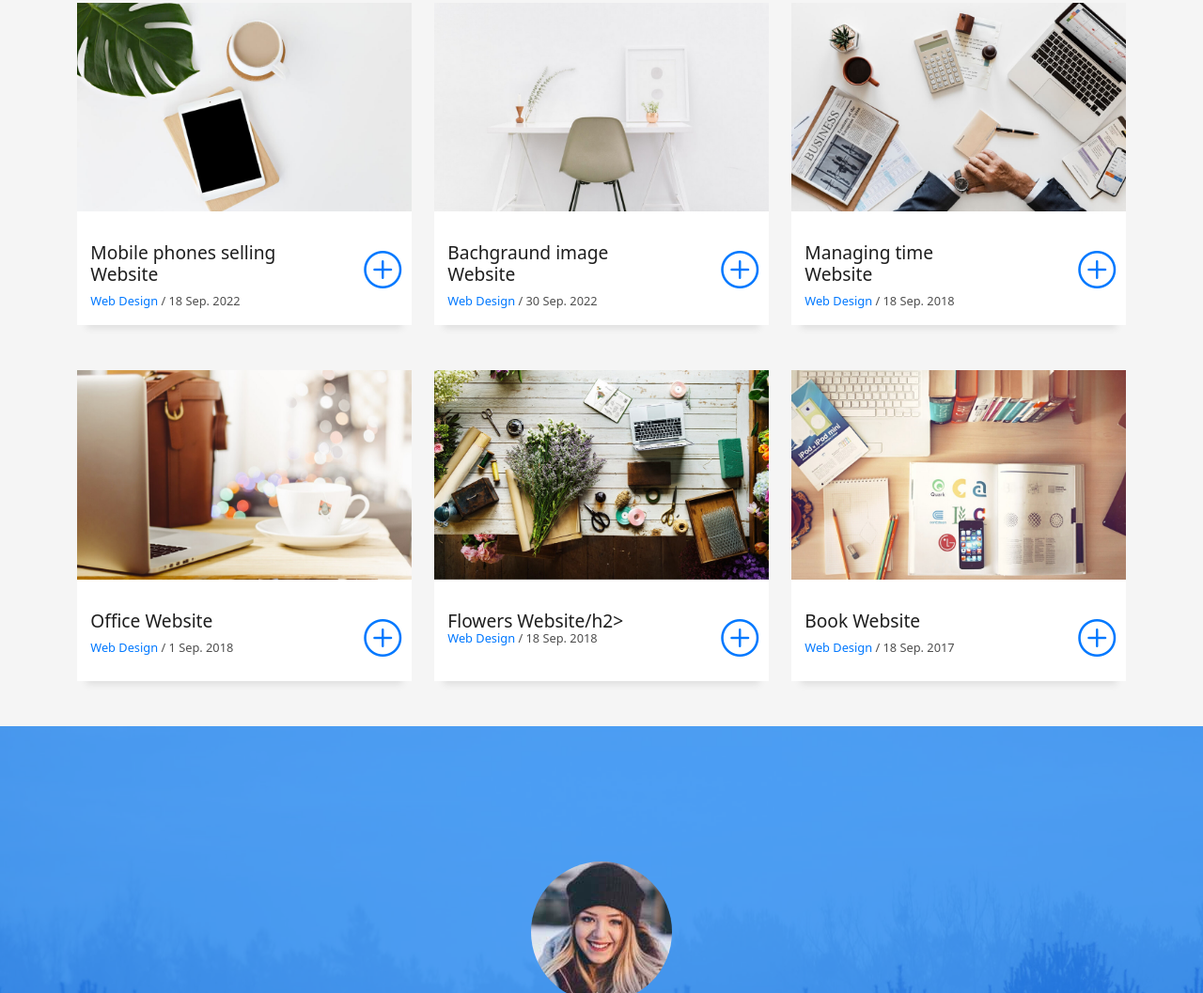
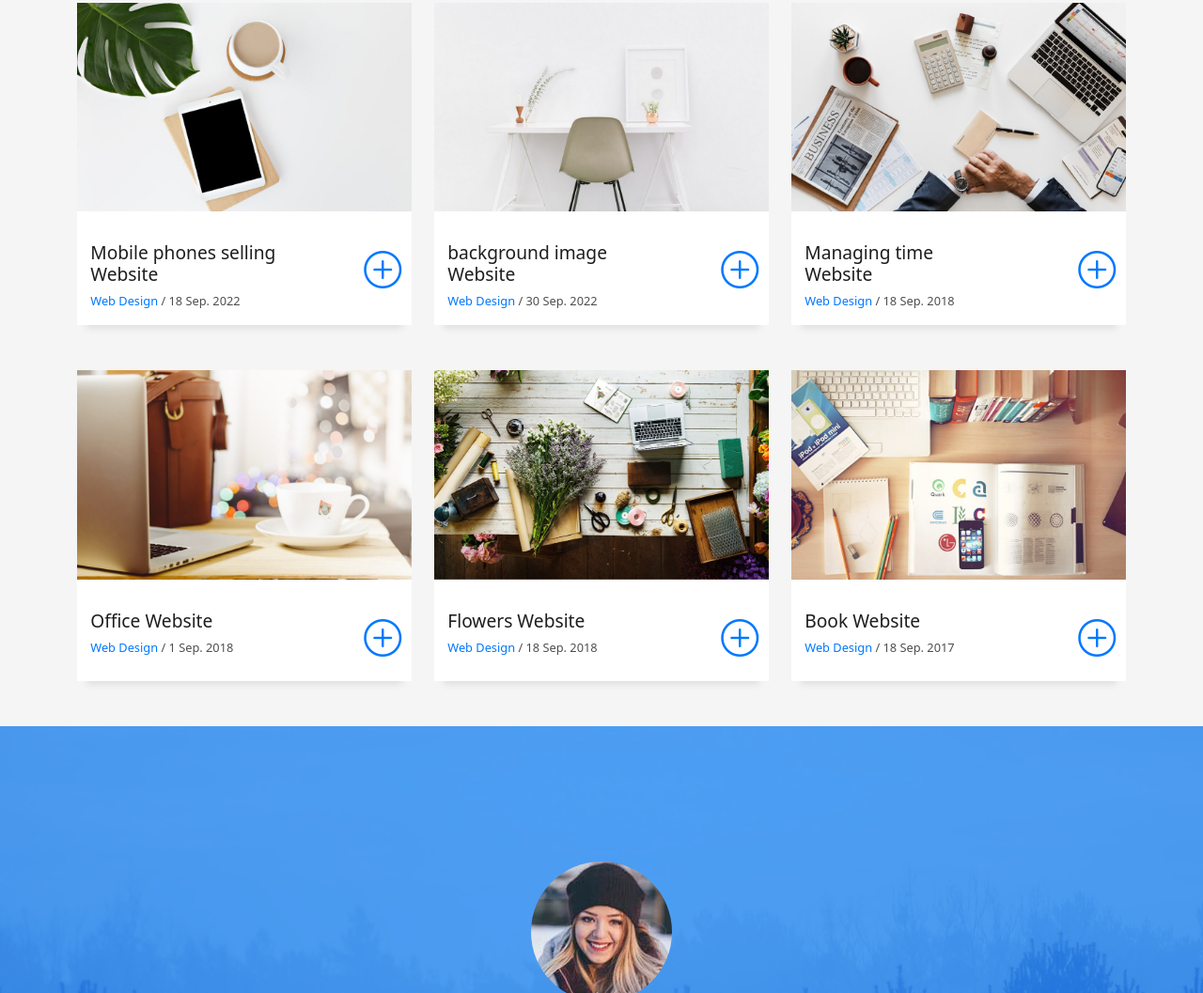
Before and after one commit to Isfandiyor-Az/About-Me, a plain HTML site: page index.html in a window 1280 px wide. Shown: the part 3254-4311 px from the top of the page at 94% size. Drawn offline with Linux system fonts and the light colour scheme.

Commit message:
Update index.html

```diff
--- a/index.html
+++ b/index.html
@@ -369,7 +369,7 @@
               <div class="work-content">
                 <div class="row">
                   <div class="col-sm-8">
-                    <h2 class="w-title">Bachgraund image Website</h2>
+                    <h2 class="w-title">background image Website</h2>
                     <div class="w-more">
                       <span class="w-ctegory">Web Design</span> / <span class="w-date">30 Sep. 2022</span>
                     </div>
@@ -441,7 +441,7 @@
               <div class="work-content">
                 <div class="row">
                   <div class="col-sm-8">
-                    <h2 class="w-title">Flowers Website/h2>
+                    <h2 class="w-title">Flowers Website</h2>
                     <div class="w-more">
                       <span class="w-ctegory">Web Design</span> / <span class="w-date">18 Sep. 2018</span>
                     </div>
```
